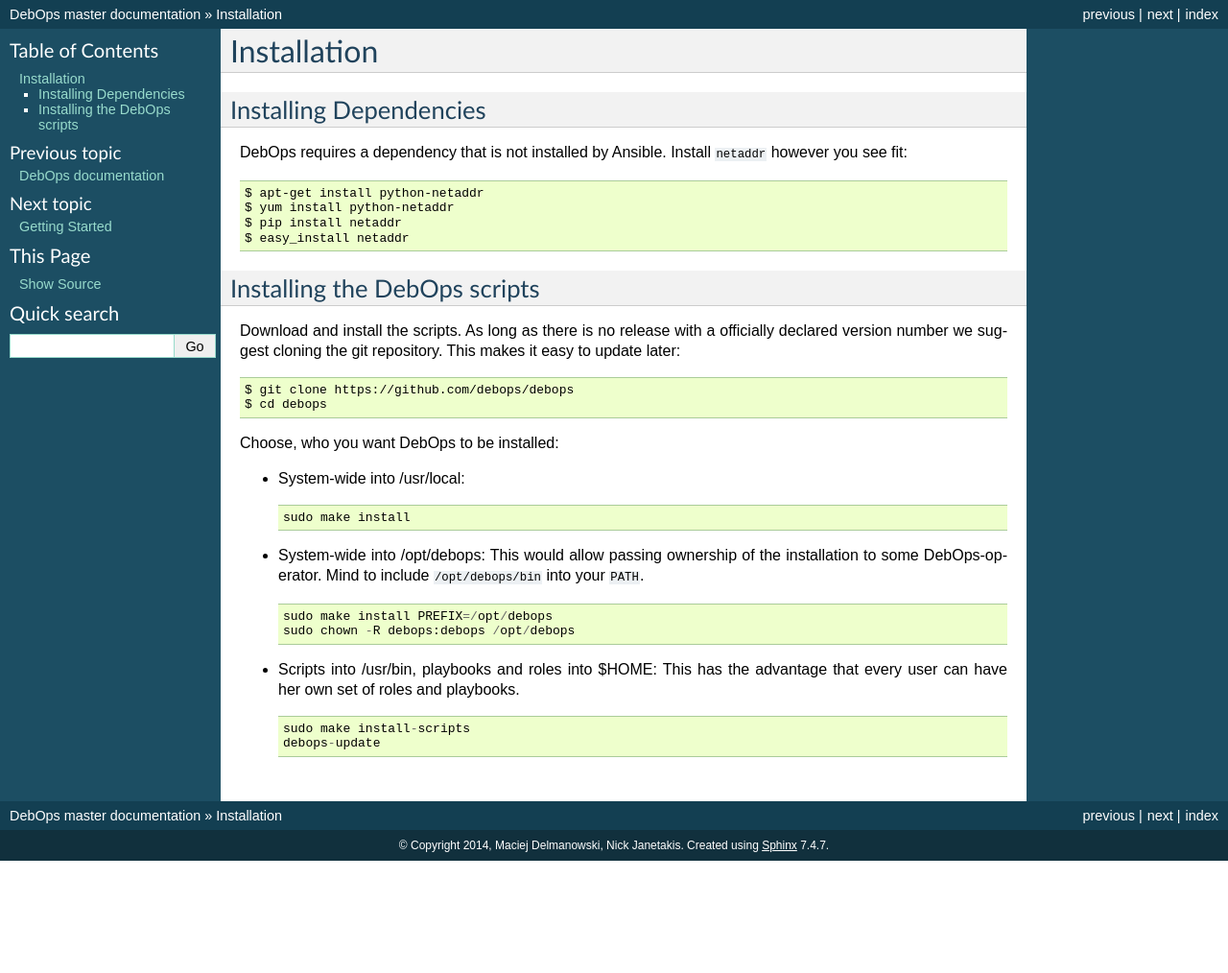
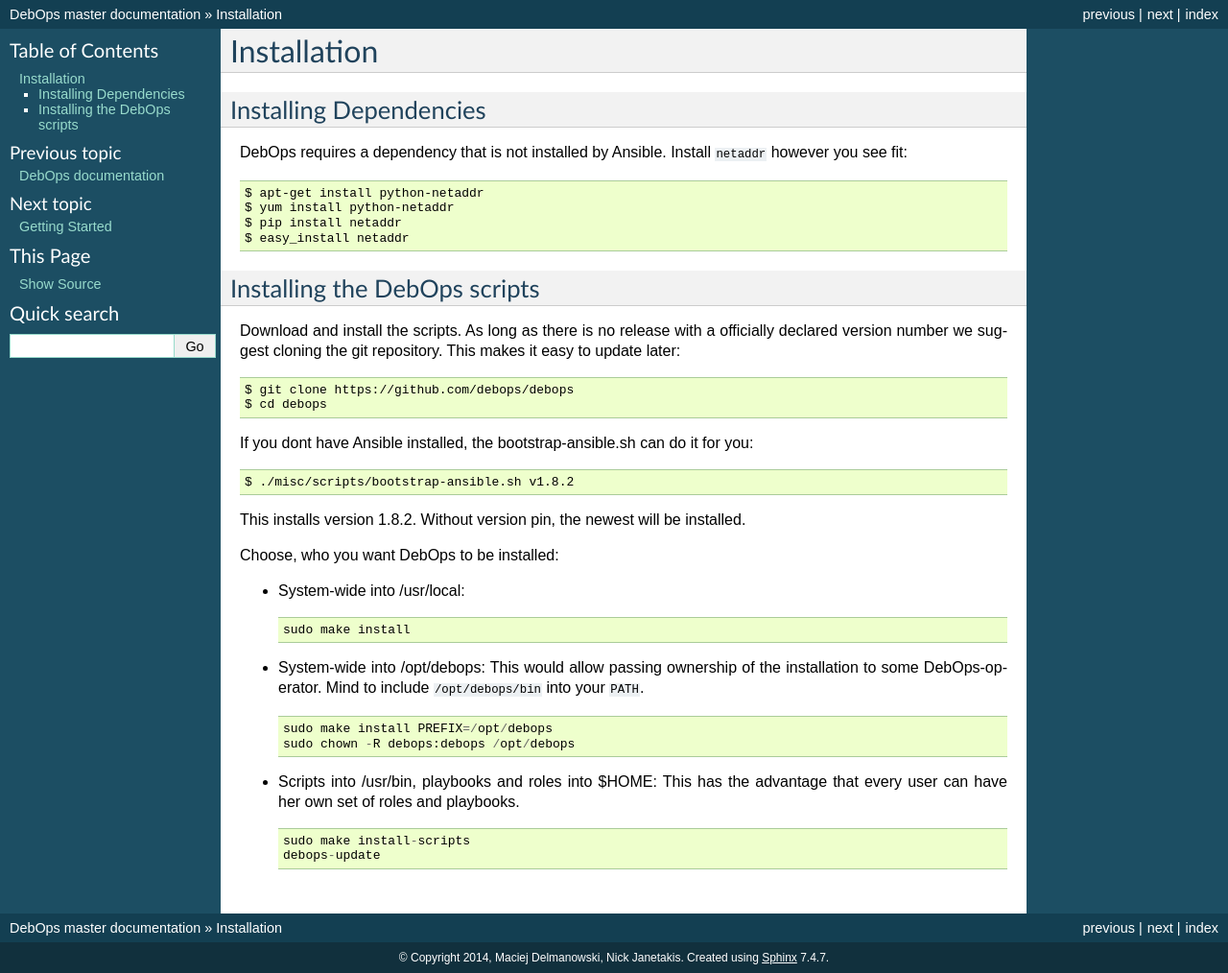
Before and after one commit to debops/docs, a Sphinx documentation site: the page built from docs/installation.rst, in a window 1280 px wide. Shown: the whole page at 96% size. Built offline with Sphinx 7.4.7, drawn with Linux system fonts in a browser that asks for light colours; before the commit the page ends 900 px from its top, so only the background shows below that.

Commit message:
Ansible install

```diff
--- a/docs/installation.rst
+++ b/docs/installation.rst
@@ -13,6 +13,7 @@
    $ easy_install netaddr
 
 
+
 Installing the DebOps scripts
 ^^^^^^^^^^^^^^^^^^^^^^^^^^^^^^^^
 
@@ -22,6 +23,13 @@
 
    $ git clone https://github.com/debops/debops
    $ cd debops
+
+If you dont have Ansible installed, the bootstrap-ansible.sh can do it
+for you::
+
+   $ ./misc/scripts/bootstrap-ansible.sh v1.8.2
+
+This installs version 1.8.2. Without version pin, the newest will be installed.
 
 Choose, who you want DebOps to be installed:
 
```
